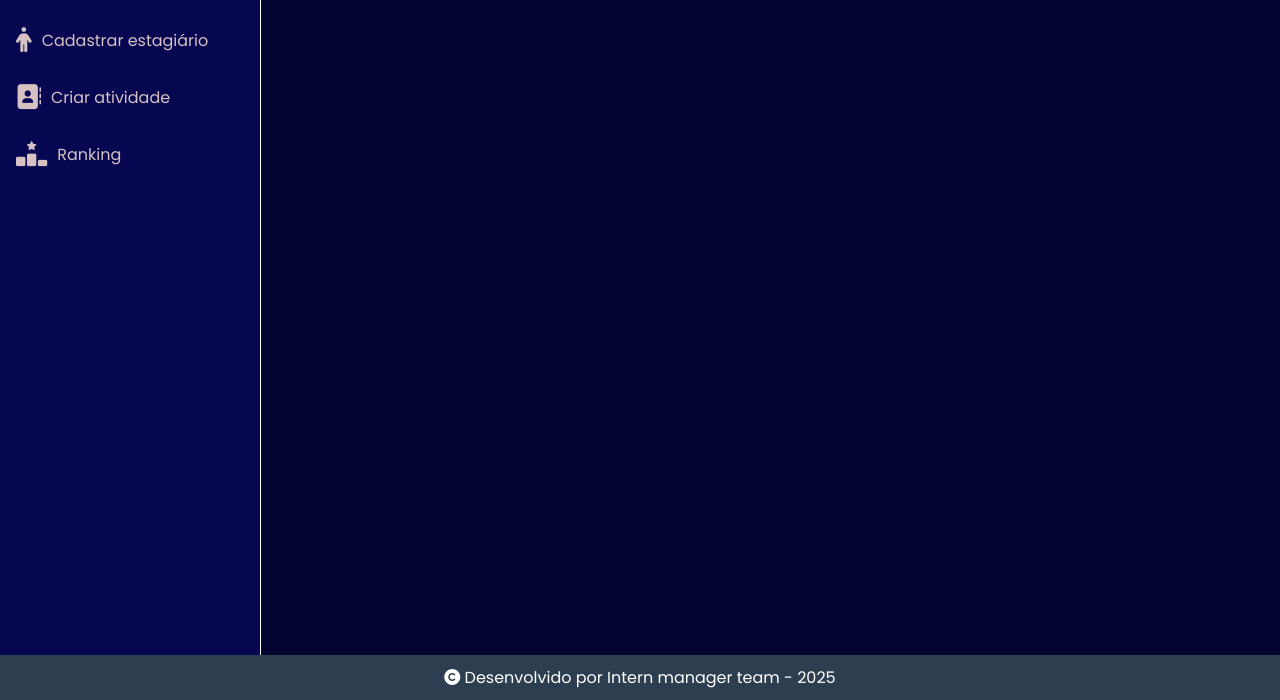
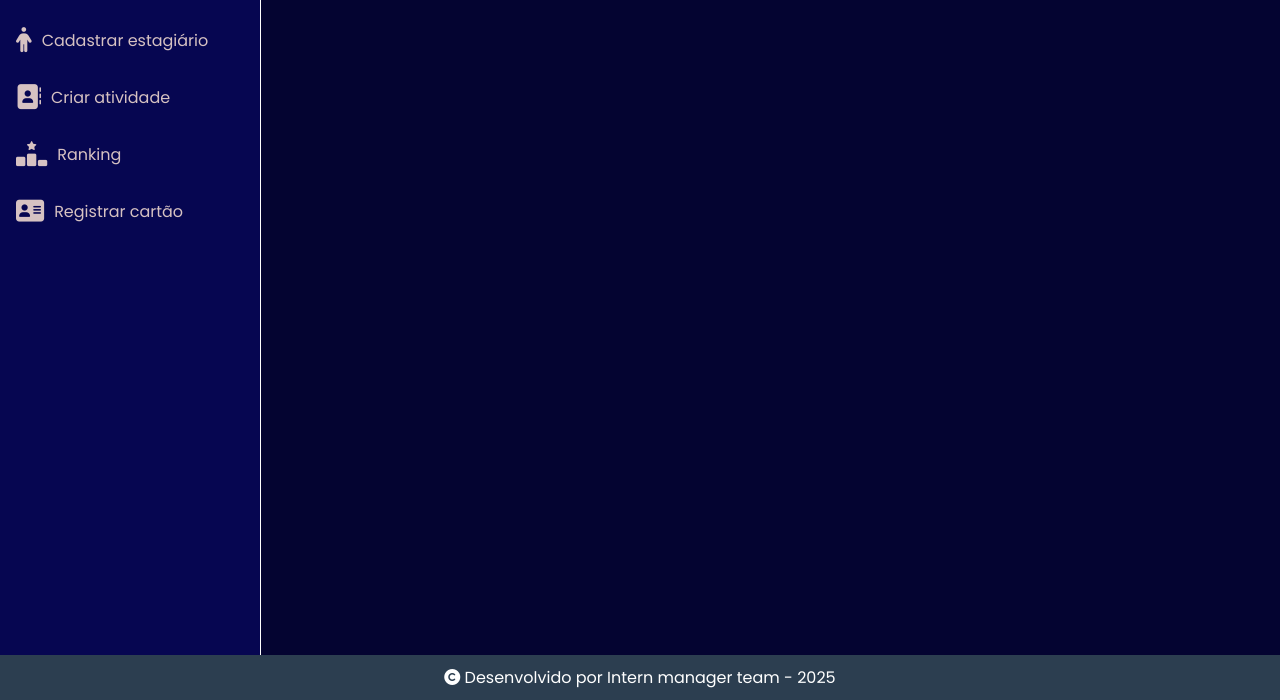
Before and after one commit to rafaolegario/stage-manager.web, a website built with Vite: page index.html in a window 1280 px wide. Shown: the part 100-800 px from the top of the page. Built offline with nearby package versions, Linux system fonts and the light colour scheme; files whose address does not match are found by name.

Commit message:
feat: add new feature

```diff
--- a/index.html
+++ b/index.html
@@ -42,6 +42,10 @@
           <li id="ranking">
             <i class="fa-solid fa-ranking-star"></i>
             <p>Ranking</p>
+          </li>
+          <li id="rfIdCard">
+            <i class="fa-solid fa-address-card"></i>
+            <p>Registrar cartão</p>
           </li>
         </ul>
       </nav>
@@ -401,6 +405,29 @@
           </section>
         </div> -->
         <!-- FIM VISUALIZAR ESTAGIARIO -->
+
+        <!--TELA DE REGISTRAR CARTÃO-->
+        <!-- <header>
+          <h2>/Registrar cartão de acesso</h2>
+        </header>
+
+        <form class="form-style" action="#" method="post">
+          <div class="wrap">
+            <label for="user-select">
+              Selecione o usuário
+              <select name="user" id="user-select">
+                <option value="ra">Rafael Camargo</option>
+              </select>
+            </label>
+
+            <label for="card-id">
+              Digite o ID referente ao cartão
+              <input type="text" name="cardId" id="card-id" placeholder="Ex: 12345678" required />
+            </label>
+          </div>
+
+          <button type="submit" class="submit-button">Registrar</button>
+        </form> -->
       </div>
     </main>
     <footer>
```
